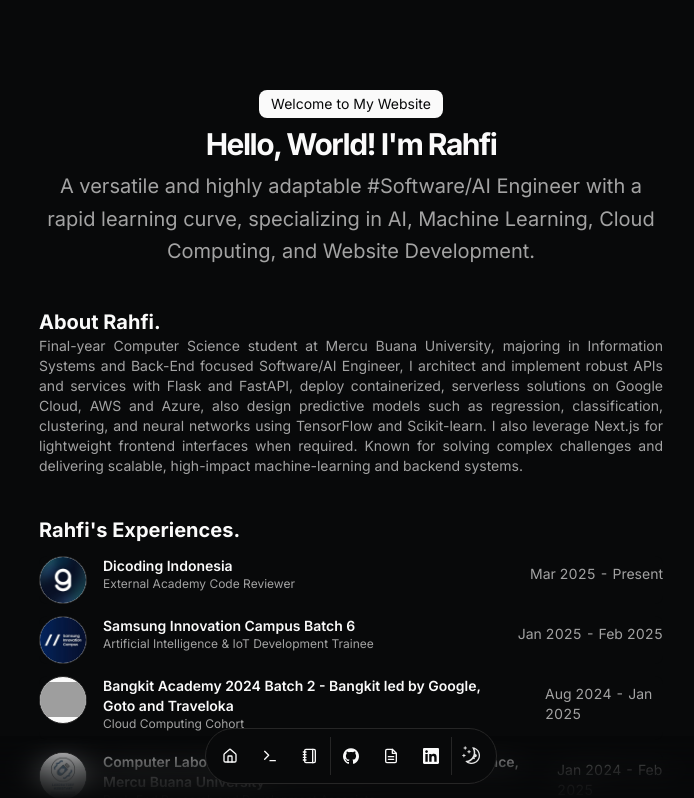
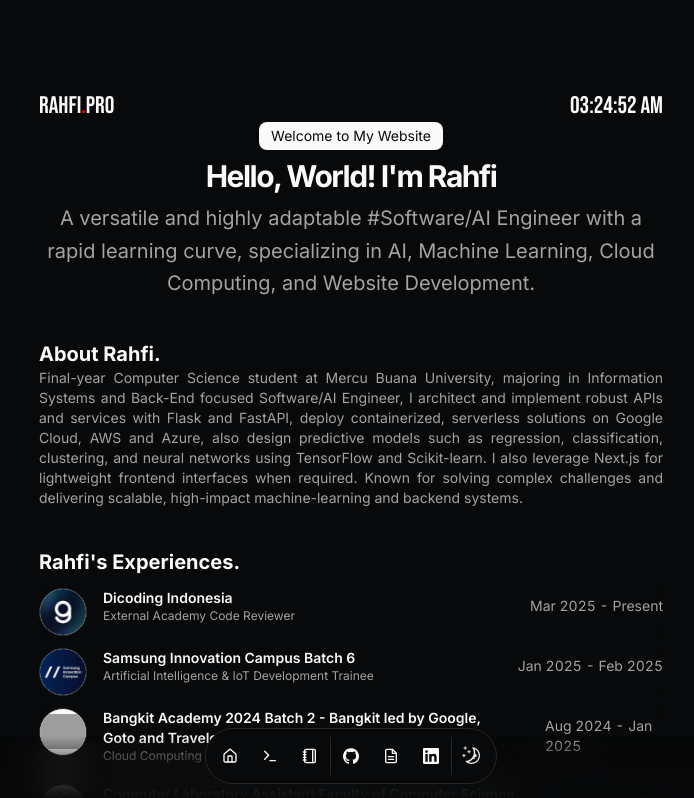
Before and after one commit to rahfianugerah/portfolio, a Next.js app: page / in a window 1280 px wide. Shown: the top 798 px of the page, without its empty margins (289-983 px from the left). Built offline with nearby package versions, Linux system fonts and the light colour scheme; grey boxes are pictures that could not be loaded.

Commit message:
feat: edit metadata, add new font and update the layout

```diff
--- a/src/app/layout.tsx
+++ b/src/app/layout.tsx
@@ -1,10 +1,14 @@
 import Navbar from "@/components/navbar";
+import BlurFade from "@/components/magicui/blur-fade";
 import { ThemeProvider } from "@/components/theme-provider";
+import Clock from "@/components/clock";
 import { TooltipProvider } from "@/components/ui/tooltip";
 import { DATA } from "@/data/resume";
 import { cn } from "@/lib/utils";
+
 import type { Metadata } from "next";
-import { Inter as FontSans, Source_Code_Pro, Poppins} from "next/font/google";
+
+import { Inter as FontSans, Source_Code_Pro, Bebas_Neue } from "next/font/google";
 import "./globals.css";
 
 export const inter = FontSans({
@@ -22,11 +26,18 @@ export const sourceCodePro = Source_Code_Pro({
   display: "swap",
 });
 
+export const bebasNeue = Bebas_Neue({
+  subsets: ["latin"],
+  weight: ["400"],
+  variable: "--font-bebas",
+  display: "swap",
+});
+
 export const metadata: Metadata = {
   metadataBase: new URL(DATA.url),
   title: {
     default: DATA.name,
-    template: `%s | ${DATA.name}`,
+    template: `%s - ${DATA.name}`,
   },
   description: DATA.description,
   openGraph: {
@@ -64,20 +75,31 @@ export default function RootLayout({
   children: React.ReactNode;
 }>) {
   return (
-    <html lang="en" suppressHydrationWarning>
+    <html lang="en" className={cn(inter.variable, bebasNeue.variable)} suppressHydrationWarning>
       <body
         className={cn(
           "min-h-screen bg-background font-sans antialiased max-w-2xl mx-auto py-12 sm:py-24 px-6",
-          inter.variable
+
         )}
       >
         <ThemeProvider attribute="class" defaultTheme="dark">
+          <BlurFade>
+          <div className="flex items-center justify-between">
+            <a
+              href="https://rahfi.pro"
+              className="font-bebas inline-block text-2xl"
+            >
+              rahfi<span className="text-[#FF0000]">.</span>pro
+            </a>
+            <Clock />
+          </div>
+          </BlurFade>
           <TooltipProvider delayDuration={0}>
             {children}
             <Navbar />
           </TooltipProvider>
         </ThemeProvider>
-        <footer className="mt-12 text-center text-sm text-muted-foreground">
+        <footer className="mt-12 text-center text-sm font-bebas text-muted-foreground">
           <p>
             © {new Date().getFullYear()} Naufal Rahfi Anugerah | All rights reserved.
           </p>
```
